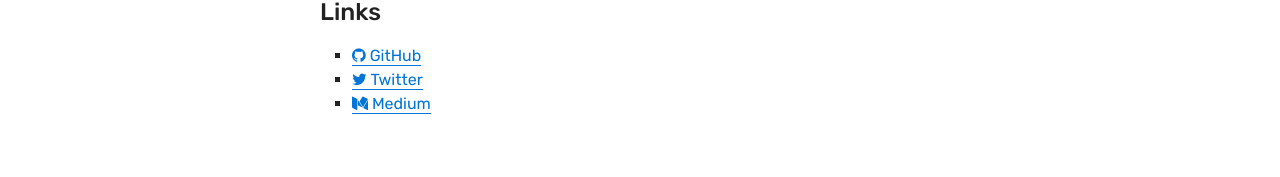
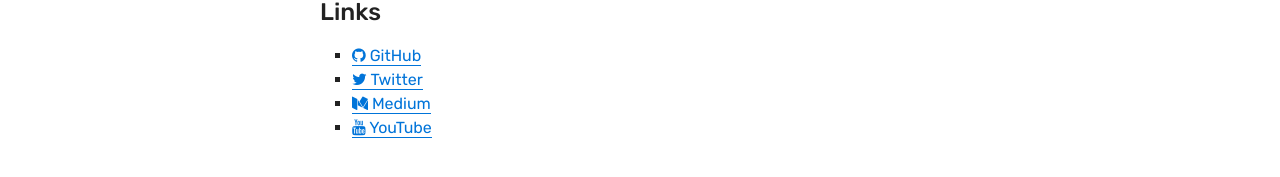
Before and after one commit to heiskr/heiskr.github.io, a Jekyll site: the page built from index.md, in a window 1280 px wide. Shown: the part 404-581 px from the top of the page. Built offline with Jekyll 4.4.1, drawn with Linux system fonts in a browser that asks for light colours; nearby versions of some CDN libraries.

Commit message:
Update index.md

```diff
--- a/index.md
+++ b/index.md
@@ -22,3 +22,4 @@ Links
 - [<i class="fa fa-github"></i> GitHub](https://github.com/heiskr)
 - [<i class="fa fa-twitter"></i> Twitter](https://twitter.com/heiskr)
 - [<i class="fa fa-medium"></i> Medium](https://medium.com/@heiskr)
+- [<i class="fa fa-youtube"></i> YouTube](https://www.youtube.com/channel/UCyJoOeTGjdzPKfHX177JkBQ)
```
